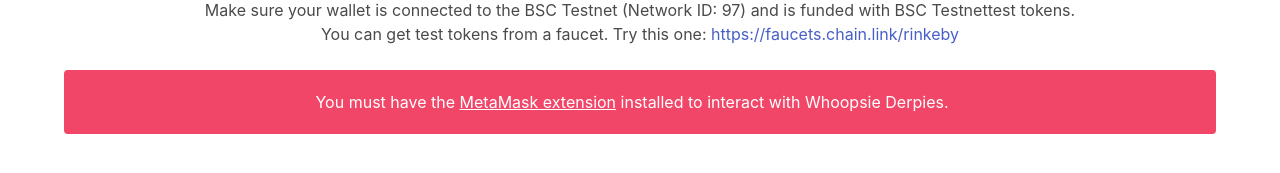
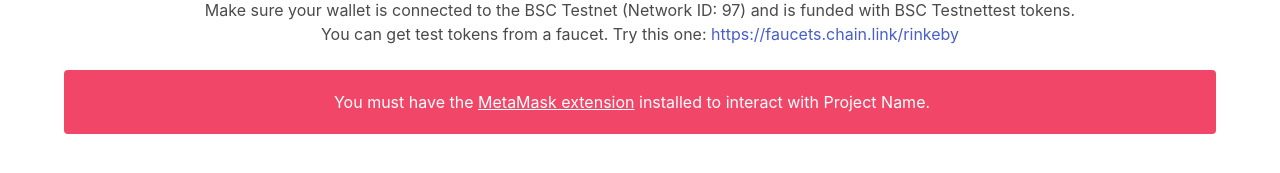
Before and after one commit to x-Code-x/react-nft, a React (Create React App) app in the folder frontend-react/: page / in a window 1280 px wide. Both pictures are taken after a click on the link "Mint". Shown: the part 267-440 px from the top of the page. Built offline with nearby package versions, Linux system fonts and the light colour scheme; a web font is replaced by a local one.

Commit message:
Update MetamaskWarning.js

```diff
--- a/frontend-react/src/components/MetamaskWarning.js
+++ b/frontend-react/src/components/MetamaskWarning.js
@@ -1,3 +1,4 @@
+import { PROJECT_NAME } from "../constants";
 const MetamaskWarning = () => {
   return (
     <div className="notification is-danger container mt-5">
@@ -5,7 +6,7 @@ const MetamaskWarning = () => {
       <a href="https://metamask.io/" target="_blank">
         MetaMask extension
       </a>{" "}
-      installed to interact with Whoopsie Derpies.
+      installed to interact with {PROJECT_NAME}.
     </div>
   );
 };
```
